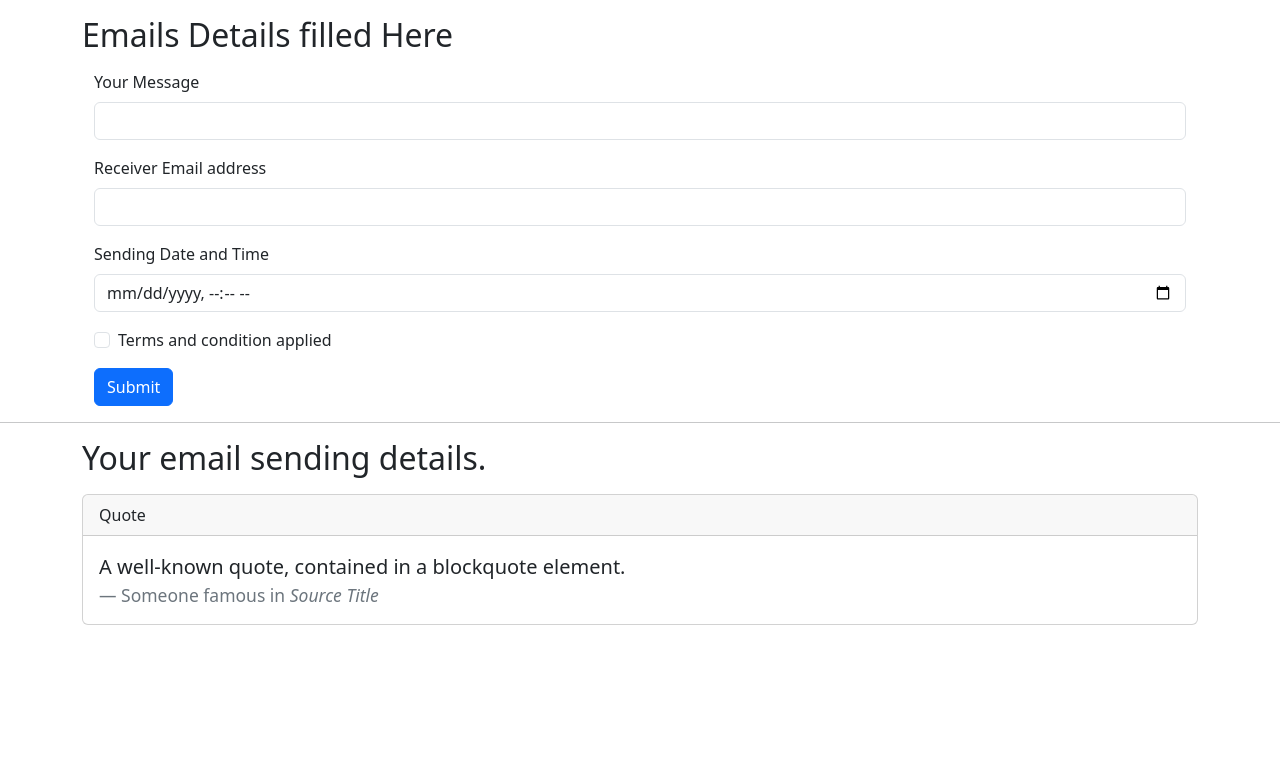
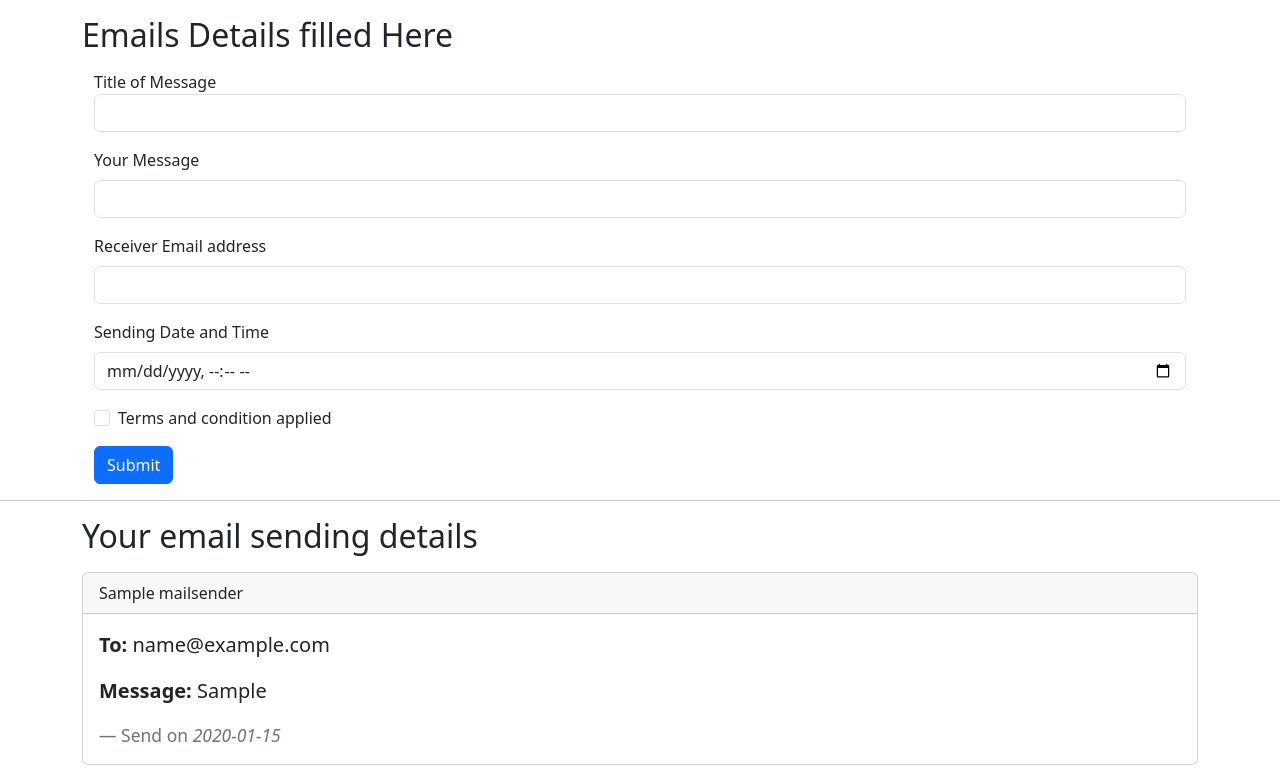
Before and after one commit to Arp1it/auto-send-email-in-django, a Django app: page / in a window 1280 px wide. Shown: the part 56-829 px from the top of the page. Before the commit the page ends 681 px from the top, so only its background shows below. Run offline with Django 4.2, Linux system fonts and the light colour scheme; tables that the repository leaves empty hold one stand-in row (values such as "Sample post").

Commit message:
Some new changes (Currently in development)

```diff
--- a/seendeemmail/models.py
+++ b/seendeemmail/models.py
@@ -6,6 +6,7 @@ from django.utils.timezone import now
 # Create your models here.
 class MailSender(models.Model):
     cuser = models.ForeignKey(User, on_delete=models.CASCADE, related_name="mailuser")
+    title = models.CharField(max_length=100, default="You not given title of message.")
     msg = models.CharField(max_length=99999)
     receiveremail = models.EmailField(max_length=50)
     sendingdate = models.CharField(default=str(now), max_length=30)
--- a/seendeemmail/views.py
+++ b/seendeemmail/views.py
@@ -3,16 +3,14 @@ from . models import *
 
 
 # Create your views here.
-def main(requests):
-    return render(requests, "index.html")
+def main(request):
+    fetcher = MailSender.objects.all()
 
-
-def fetching(requests):
-    pass
-
+    return render(request, "index.html", context={"fetcher":fetcher})
 
 def storing(request):
     if request.method == "POST":
+        titl = request.POST["titleofe"]
         mmsg = request.POST['yourmsg']
         recemail = request.POST['receiveremail']
         sendD = request.POST["sendingdate"]
--- a/templates/index.html
+++ b/templates/index.html
@@ -6,6 +6,9 @@
     <h2>Emails Details filled Here</h2>
   </div>
   <form class="container my-3" method='post' action="/storing">{% csrf_token %}
+    <div class="mb-3">Title of Message</label>
+      <input type="text" name="titleofe" class="form-control" id="text" aria-describedby="text" required />
+    </div>
     <div class="mb-3">
       <label for="text" class="form-label">Your Message</label>
       <input type="text" name="yourmsg" class="form-control" id="text" aria-describedby="text" required />
@@ -32,20 +35,26 @@
   <hr />
 </div>
 
+{% for i in fetcher %}
+
 <div class="my-2 container">
   <div class="my-3">
-    <h2>Your email sending details.</h2>
+    <h2>Your email sending details</h2>
   </div>
   <div class="card">
     <div class="card-header">
-      Quote
+      {{i.title}}
     </div>
     <div class="card-body">
       <blockquote class="blockquote mb-0">
-        <p>A well-known quote, contained in a blockquote element.</p>
-        <footer class="blockquote-footer">Someone famous in <cite title="Source Title">Source Title</cite></footer>
+        <p><b>To:</b> {{i.receiveremail}}</i></p>
+        <p><b>Message:</b> {{i.msg}}</i></p>
+        <footer class="blockquote-footer mt-2">Send on<cite title="Source Title"> {{i.sendingdate}}</cite></footer>
       </blockquote>
     </div>
   </div>
 </div>
+
+{% endfor %}
+
 {% endblock %}
```
Also changed, not shown: db.sqlite3, seendeemmail/migrations/0004_mailsender_title_alter_mailsender_sendingdate.py (added).
